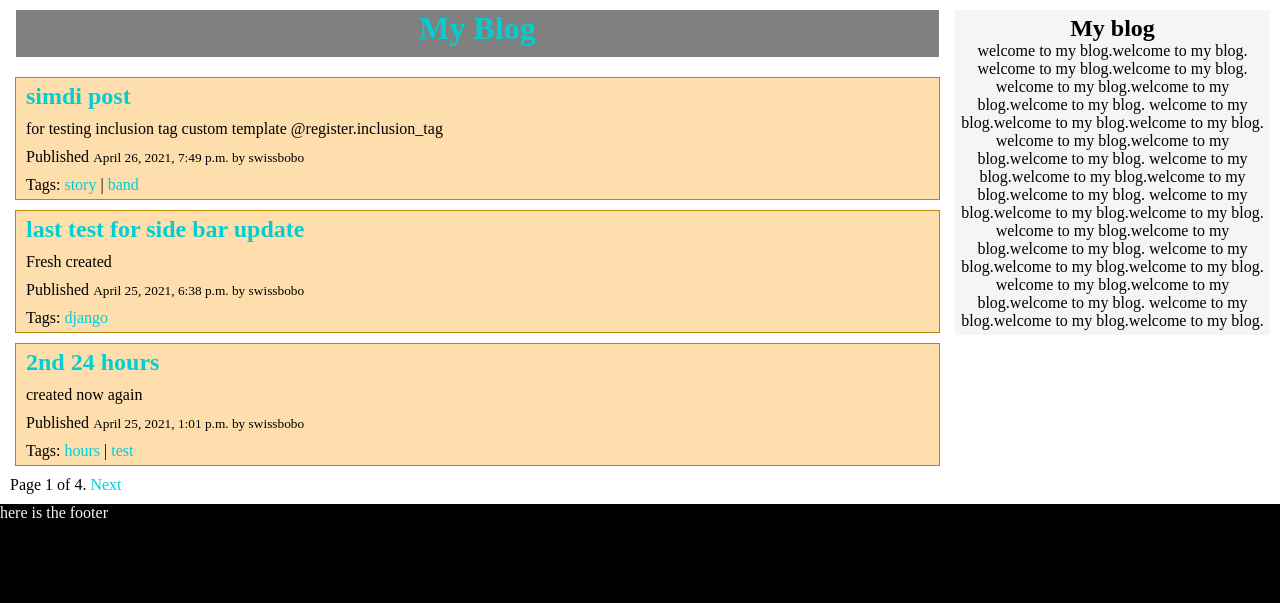
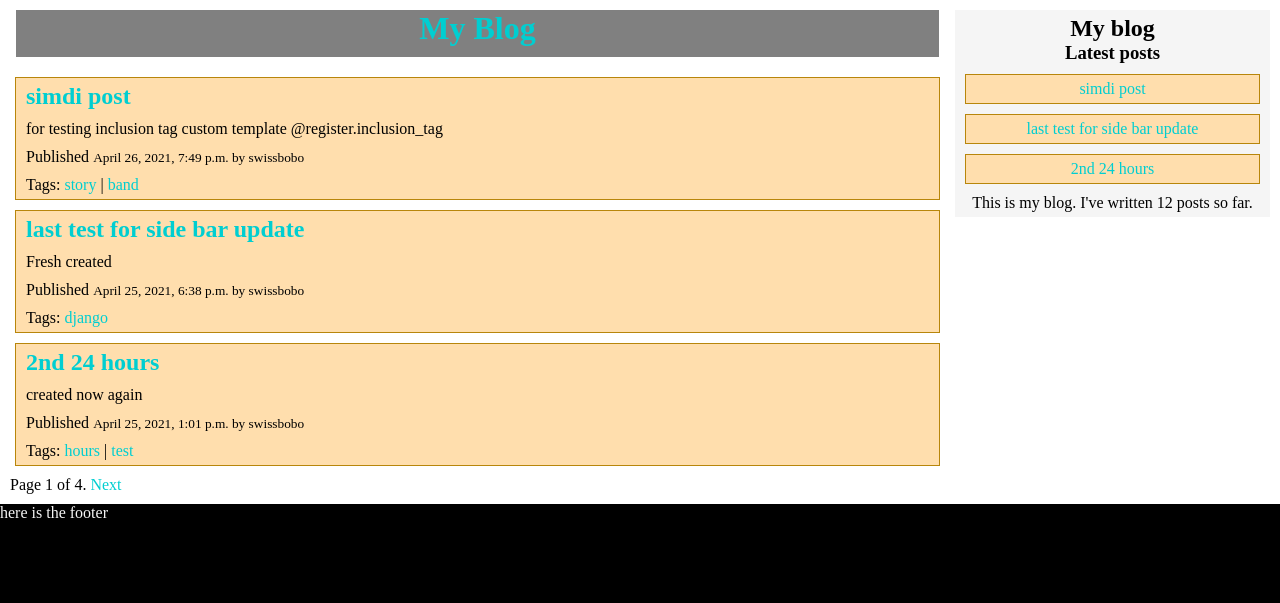
Before and after one commit to swisscodes/Blog_user, a Django app: page / in a window 1280 px wide. Shown: the top 603 px of the page. Run offline with Django 3.2, Linux system fonts and the light colour scheme; data comes from the database, SQL or seed files in the repository; both versions use the stored data as it was after the commit; parts of the project's set-up code (start-up, migrations or seed data) failed here and were passed over.

Commit message:
Tested context_processors and worked but later changed it to custom tags seems much more perfomant better but more codes and files had to create the html file to be included

```diff
--- /dev/null
+++ b/blog/context_processors.py
@@ -0,0 +1,8 @@
+import datetime
+from .models import Post
+from django.utils import timezone
+
+def daily_post(request):
+    post_in_24hrs = Post.get_published().filter(created__gt = timezone.now() - timezone.timedelta(hours = 24))[:5]
+    context = {'post_in_24hrs': post_in_24hrs}
+    return context
--- a/blog/models.py
+++ b/blog/models.py
@@ -1,10 +1,11 @@
 from django.db import models
 from django.db.models.deletion import CASCADE
-from django.db.models.fields import related
 from django.utils import timezone
 from django.contrib.auth.models import User
 from django.urls import reverse
 from taggit.managers import TaggableManager
+import datetime
+
 
 
 #class PublishedManager(models.Manager):
@@ -39,6 +40,7 @@ class Post(models.Model):
     status = models.CharField(max_length=10,
         choices=STATUS_CHOICES,
         default='draft')
+    tags = TaggableManager()
 
 
     class Meta:
@@ -56,11 +58,15 @@ class Post(models.Model):
         return self.comments.all().filter(active=True)
 
 
+    def daily_post():
+        post_in_24hrs = Post.get_published().filter(created__gt = datetime.datetime.now()- datetime.timedelta(hours = 24))
+        for post in post_in_24hrs:
+         return post
+
+
     def get_absolute_url(self):
         return reverse('blog:published_post_detail', args=[self.slug, self.publish.year,\
             self.publish.month, self.publish.day])
-
-    tags = TaggableManager()
 
 
 
--- a/blog/static/css/blog.css
+++ b/blog/static/css/blog.css
@@ -13,6 +13,13 @@ a {
     color:darkturquoise;
 }
 
+a:hover {
+    color: coral;
+}
+
+a:active {
+    color: #00ffff;
+}
 
 
 .blog-footer {
--- a/blog/templates/blog/base.html
+++ b/blog/templates/blog/base.html
@@ -1,10 +1,12 @@
+{% load blog_tags %}
 {% load static %}
+
 
 <!DOCTYPE html>
 
 <html>
     <head>
-        <title>{% block title %}{% endblock %}</title>
+        <title>{% block title %}{% endblock title %}</title>
         <link href="{% static "css/blog.css" %}?{% now "U" %}" rel="stylesheet">
         <link rel="stylesheet" href="https://cdnjs.cloudflare.com/ajax/libs/font-awesome/5.15.3/css/all.min.css" integrity="sha512-iBBXm8fW90+nuLcSKlbmrPcLa0OT92xO1BIsZ+ywDWZCvqsWgccV3gFoRBv0z+8dLJgyAHIhR35VZc2oM/gI1w==" crossorigin="anonymous" />
         <meta name="viewport" content="width=device-width, initial-scale=1.0">
@@ -24,18 +26,11 @@
 
                 <div id="sidebar">
                     <h2>My blog</h2>
-                    <p>welcome to my blog.welcome to my blog.
-                    welcome to my blog.welcome to my blog.
-                    welcome to my blog.welcome to my blog.welcome to my blog.
-                    welcome to my blog.welcome to my blog.welcome to my blog.
-                    welcome to my blog.welcome to my blog.welcome to my blog.
-                    welcome to my blog.welcome to my blog.welcome to my blog.welcome to my blog.
-                    welcome to my blog.welcome to my blog.welcome to my blog.
-                    welcome to my blog.welcome to my blog.welcome to my blog.
-                    welcome to my blog.welcome to my blog.welcome to my blog.
-                    welcome to my blog.welcome to my blog.welcome to my blog.
-                    welcome to my blog.welcome to my blog.welcome to my blog.
-                    </p>
+                   <h3>Latest posts</h3>
+                   {% show_latest_posts 3 %}
+
+                <p>This is my blog. I've written {% total_post %} posts so far.</p>
+
                 </div>
             </div>
             <div class="footer-div">
--- /dev/null
+++ b/blog/templates/blog/latest_posts.html
@@ -0,0 +1,5 @@
+{% for post in latest_posts %}
+    <div class="main-contents">
+        <a href="{{ post.get_absolute_url }}">{{ post }}</a>
+    </div>
+{% endfor %}
--- /dev/null
+++ b/blog/templatetags/blog_tags.py
@@ -0,0 +1,16 @@
+from django import template
+from ..models import Post
+from django.utils import timezone
+
+register = template.Library()
+
+@register.simple_tag
+def total_post():
+    return Post.get_published().count()
+
+
+
+@register.inclusion_tag('blog/latest_posts.html')
+def show_latest_posts(count=5):
+    latest_posts = Post.get_published().filter(created__gt = timezone.now() - timezone.timedelta(hours = 24))[:count]
+    return {'latest_posts': latest_posts}
--- a/blog/views.py
+++ b/blog/views.py
@@ -43,8 +43,13 @@ def post_detail(request, slug, year, month, day):
             new_comment.save()
     else:
         comment_form = CommentForm()
+    #1. You retrieve a Python list of IDs for the tags of the current post.
+    # The values_list() QuerySet returns tuples with the values for the given fields. You
+    #pass flat=True to it to get single values such as [1, 2, 3, ...] instead
+    # of one-tuples such as [(1,), (2,), (3,) ...].
+    post_tags_ids = post.tags.values_list('id', flat=True)
+    ################Incase i need to use again ########################
 
-    post_tags_ids = post.tags.values_list('id', flat=True)
     similar_posts = Post.get_published().filter(tags__in=post_tags_ids)\
         .exclude(id=post.id)
     similar_posts = similar_posts.annotate\
--- a/my_blog/settings.py
+++ b/my_blog/settings.py
@@ -69,6 +69,7 @@ TEMPLATES = [
                 'django.template.context_processors.request',
                 'django.contrib.auth.context_processors.auth',
                 'django.contrib.messages.context_processors.messages',
+                'blog.context_processors.daily_post',
             ],
         },
     },
```
Also changed, not shown: blog/static/js/blog.js (added), blog/templatetags/__init__.py (added), db.sqlite3.
